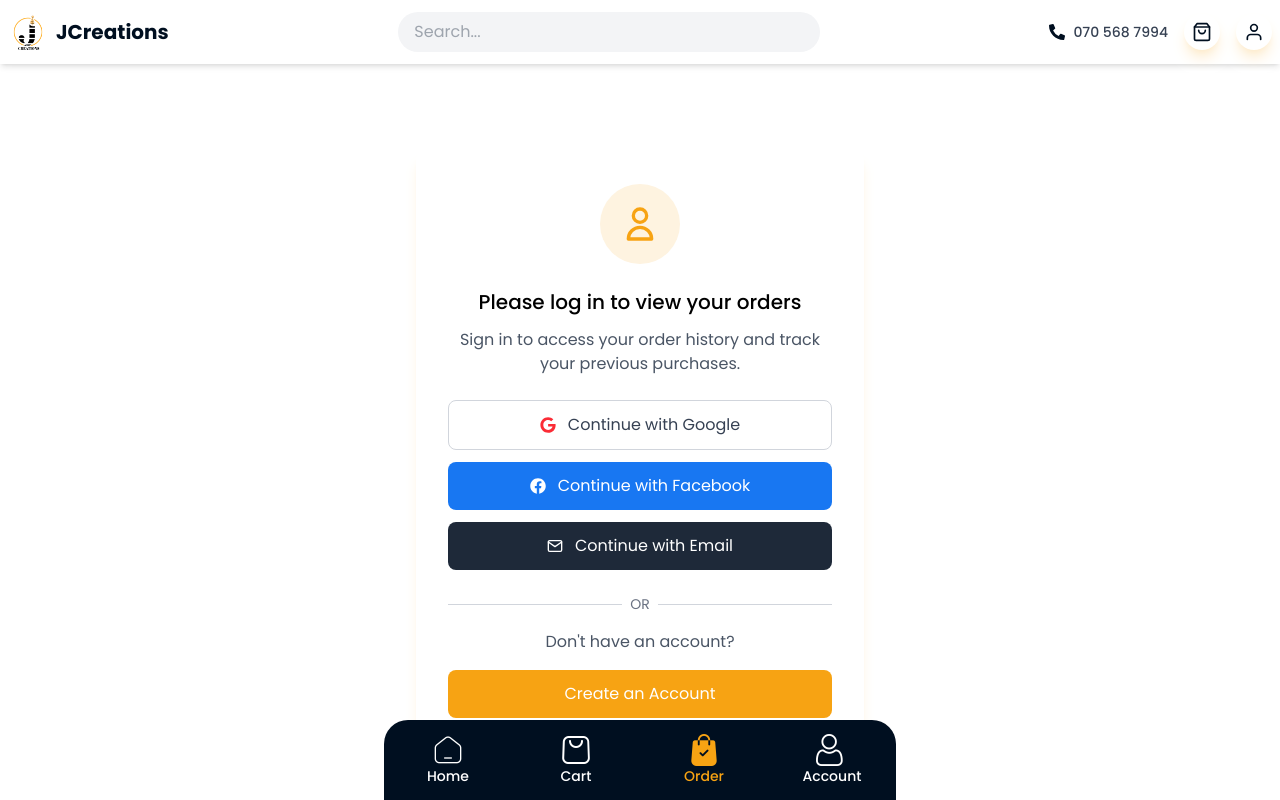
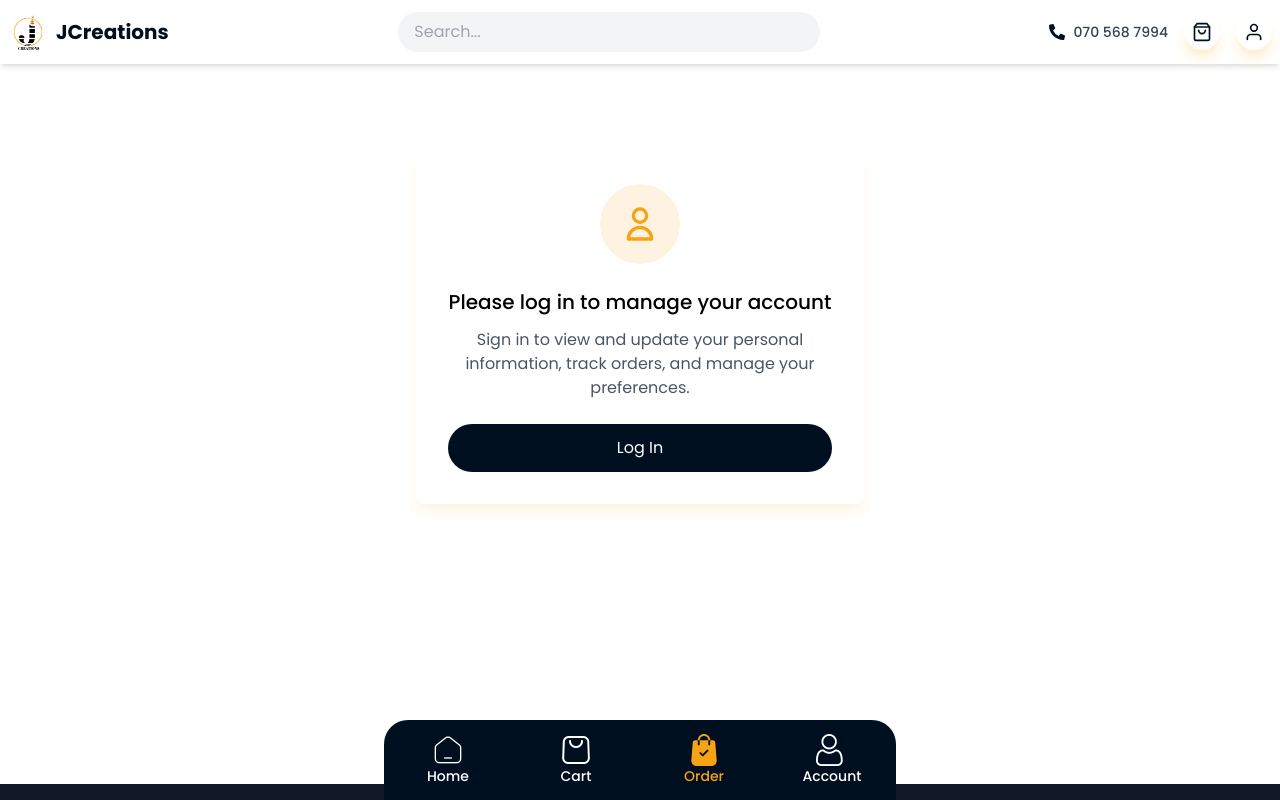
Before and after one commit to Bimalsha/jcreations, a React (Vite) app: page /order in a window 1280 px wide. Shown: the top 800 px of the page. Built offline with nearby package versions, Linux system fonts and the light colour scheme.

Commit message:
login form update

```diff
--- a/src/client/pages/Order.jsx
+++ b/src/client/pages/Order.jsx
@@ -131,21 +131,12 @@ function Order() {
         setShowDetails(false);
     };
 
-    const handleGoogleLogin = () => {
-        window.location.href = '/signin?provider=google';
+
+    const handleLogin = () => {
+        window.location.href = '/signin';
     };
 
-    const handleFacebookLogin = () => {
-        window.location.href = '/signin?provider=facebook';
-    };
 
-    const handleEmailLogin = () => {
-        window.location.href = '/signin?provider=email';
-    };
-
-    const handleRegister = () => {
-        window.location.href = '/register';
-    };
 
     const handleContinueAsGuest = () => {
         navigate('/menu');
@@ -162,85 +153,34 @@ function Order() {
     if (!isLoggedIn) {
         return (
             <section className="pt-16 lg:pt-12 flex justify-center">
-                <div className="max-w-7xl w-full mt-10 lg:mt-0 px-5 lg:px-2 flex flex-col items-center text-center py-10">
+                <div
+                    className="max-w-7xl w-full mt-10 lg:mt-0 px-5 lg:px-2 flex flex-col items-center text-center py-10">
                     <motion.div
-                        initial={{ scale: 0.9, opacity: 0 }}
-                        animate={{ scale: 1, opacity: 1 }}
-                        transition={{ duration: 0.3 }}
+                        initial={{scale: 0.9, opacity: 0}}
+                        animate={{scale: 1, opacity: 1}}
+                        transition={{duration: 0.3}}
                         className="bg-white p-8 rounded-lg shadow-lg shadow-[#FEF3E0] max-w-md w-full"
                     >
                         <div className="mb-6 flex justify-center">
                             <div className="w-20 h-20 bg-[#FEF3E0] rounded-full flex items-center justify-center">
-                                <svg xmlns="http://www.w3.org/2000/svg" className="h-10 w-10 text-[#F7A313]" fill="none" viewBox="0 0 24 24" stroke="currentColor">
-                                    <path strokeLinecap="round" strokeLinejoin="round" strokeWidth={2} d="M16 7a4 4 0 11-8 0 4 4 0 018 0zM12 14a7 7 0 00-7 7h14a7 7 0 00-7-7z" />
+                                <svg xmlns="http://www.w3.org/2000/svg" className="h-10 w-10 text-[#F7A313]" fill="none"
+                                     viewBox="0 0 24 24" stroke="currentColor">
+                                    <path strokeLinecap="round" strokeLinejoin="round" strokeWidth={2}
+                                          d="M16 7a4 4 0 11-8 0 4 4 0 018 0zM12 14a7 7 0 00-7 7h14a7 7 0 00-7-7z"/>
                                 </svg>
                             </div>
                         </div>
-
-                        <h2 className="text-xl font-medium mb-3">Please log in to view your orders</h2>
-                        <p className="text-gray-600 mb-6">Sign in to access your order history and track your previous purchases.</p>
-
-                        <div className="space-y-3 mb-6">
-                            <motion.button
-                                onClick={handleGoogleLogin}
-                                className="w-full flex items-center justify-center gap-3 bg-white hover:bg-gray-50 text-gray-700 border border-gray-300 py-3 rounded-lg transition-colors"
-                                whileHover={{ scale: 1.02 }}
-                                whileTap={{ scale: 0.98 }}
-                            >
-                                <FaGoogle className="text-red-500" />
-                                <span>Continue with Google</span>
-                            </motion.button>
-
-                            <motion.button
-                                onClick={handleFacebookLogin}
-                                className="w-full flex items-center justify-center gap-3 bg-[#1877F2] hover:bg-[#166FE5] text-white py-3 rounded-lg transition-colors"
-                                whileHover={{ scale: 1.02 }}
-                                whileTap={{ scale: 0.98 }}
-                            >
-                                <FaFacebook />
-                                <span>Continue with Facebook</span>
-                            </motion.button>
-
-                            <motion.button
-                                onClick={handleEmailLogin}
-                                className="w-full flex items-center justify-center gap-3 bg-gray-800 hover:bg-black text-white py-3 rounded-lg transition-colors"
-                                whileHover={{ scale: 1.02 }}
-                                whileTap={{ scale: 0.98 }}
-                            >
-                                <FiMail />
-                                <span>Continue with Email</span>
-                            </motion.button>
-                        </div>
-
-                        <div className="text-center">
-                            <div className="flex items-center justify-center gap-2 mb-4">
-                                <div className="h-px bg-gray-300 flex-1"></div>
-                                <span className="text-gray-500 text-sm">OR</span>
-                                <div className="h-px bg-gray-300 flex-1"></div>
-                            </div>
-
-                            <p className="text-gray-600 mb-4">Don't have an account?</p>
-
-                            <div className="space-y-3">
-                                <motion.button
-                                    onClick={handleRegister}
-                                    className="w-full px-4 py-3 bg-[#F7A313] hover:bg-amber-400 text-white rounded-lg transition-colors"
-                                    whileHover={{ scale: 1.02 }}
-                                    whileTap={{ scale: 0.98 }}
-                                >
-                                    Create an Account
-                                </motion.button>
-
-                                <motion.button
-                                    onClick={handleContinueAsGuest}
-                                    className="w-full px-4 py-3 bg-white hover:bg-gray-50 text-gray-700 border border-gray-300 rounded-lg transition-colors"
-                                    whileHover={{ scale: 1.02 }}
-                                    whileTap={{ scale: 0.98 }}
-                                >
-                                    Continue as Guest
-                                </motion.button>
-                            </div>
-                        </div>
+                        <h2 className="text-xl font-medium mb-3">Please log in to manage your account</h2>
+                        <p className="text-gray-600 mb-6">Sign in to view and update your personal information, track
+                            orders, and manage your preferences.</p>
+                        <motion.button
+                            onClick={handleLogin}
+                            className="w-full px-4 py-3 bg-[#000F20] text-white rounded-full hover:bg-[#1a253a] cursor-pointer"
+                            whileHover={{scale: 1.03}}
+                            whileTap={{scale: 0.98}}
+                        >
+                            Log In
+                        </motion.button>
                     </motion.div>
                 </div>
             </section>
@@ -252,24 +192,26 @@ function Order() {
             <div className="max-w-7xl w-full px-4 lg:px-2">
                 {!showDetails ? (
                     <motion.div
-                        initial={{ opacity: 0, y: 10 }}
-                        animate={{ opacity: 1, y: 0 }}
-                        transition={{ duration: 0.3 }}
+                        initial={{opacity: 0, y: 10}}
+                        animate={{opacity: 1, y: 0}}
+                        transition={{duration: 0.3}}
                     >
                         <div className="mb-6">
                             <h1 className="text-2xl font-semibold">Orders</h1>
-                            <h6 className="text-gray-600">Check out what you've ordered before and reorder your favorites!</h6>
+                            <h6 className="text-gray-600">Check out what you've ordered before and reorder your
+                                favorites!</h6>
                         </div>
 
                         {error ? (
                             <div className="text-center py-10 text-red-500">{error}</div>
                         ) : orders.length > 0 ? (
                             <>
-                                <Orders orders={orders} onViewDetails={handleViewDetails} />
+                                <Orders orders={orders} onViewDetails={handleViewDetails}/>
 
                                 {loadingMore ? (
                                     <div className="flex justify-center mt-6 py-4">
-                                        <div className="animate-spin rounded-full h-8 w-8 border-t-2 border-b-2 border-[#F7A313]"></div>
+                                        <div
+                                            className="animate-spin rounded-full h-8 w-8 border-t-2 border-b-2 border-[#F7A313]"></div>
                                     </div>
                                 ) : hasMore && (
                                     <div className="flex justify-center mt-6 mb-10">
```
